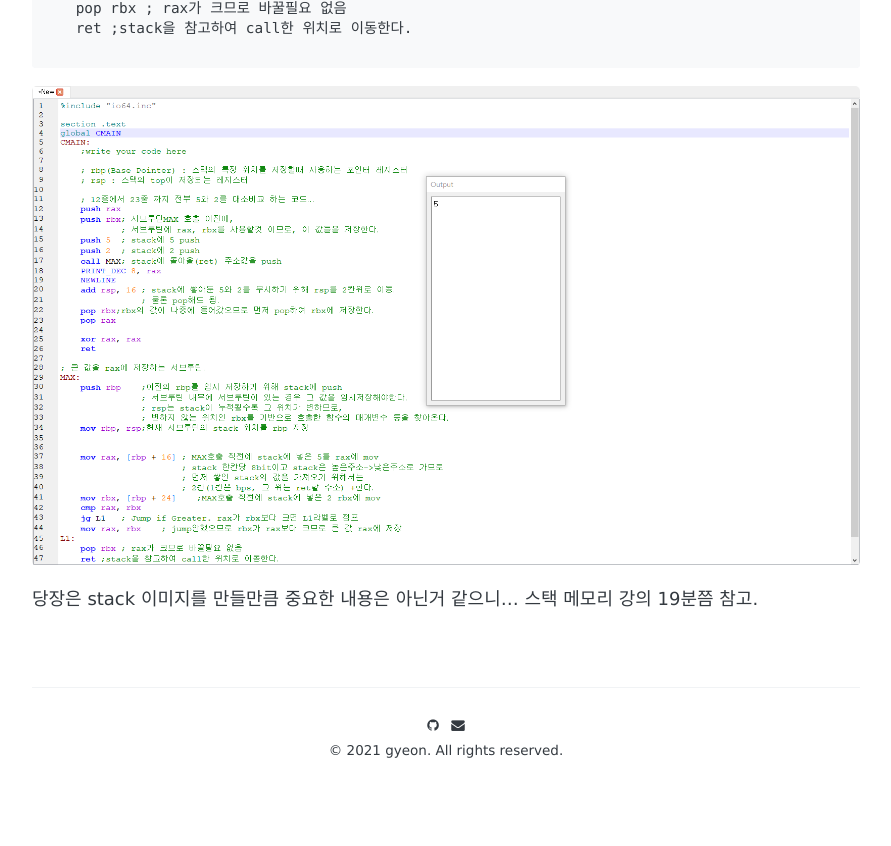
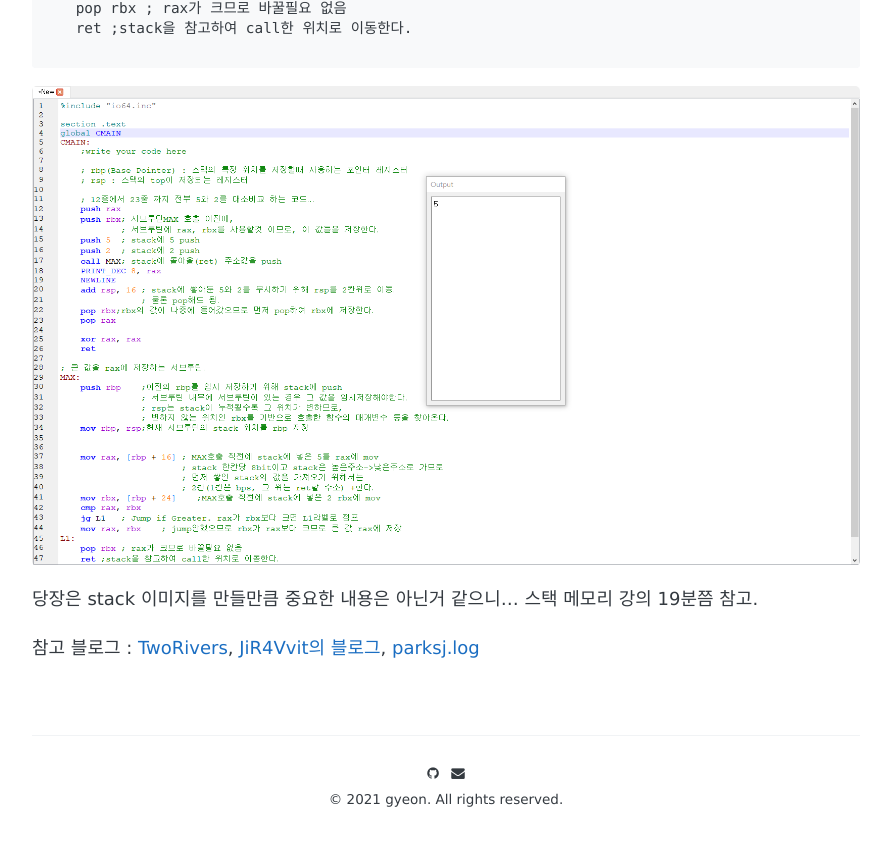
Before and after one commit to gyujun9403/gyujun9403.github.io, a Jekyll site: the page built from _posts/2022-02-10-game_cpp_assem3.md, in a window 1280 px wide and 900 px high, scrolled down 1276 px. Shown: the top 846 px of the window, without its empty margins (194-1085 px from the left). Built offline with Jekyll 4.4.1, drawn with Linux system fonts in a browser that asks for light colours; some web fonts are replaced; comment, search, counter and statistics services are not loaded.

Commit message:
참조 블로그 추가

````diff
--- a/_posts/2022-02-10-game_cpp_assem3.md
+++ b/_posts/2022-02-10-game_cpp_assem3.md
@@ -60,3 +60,5 @@ L1:
 ```
 ![코드 이미지](\images\game_cpp\assembly08.png)
 당장은 stack 이미지를 만들만큼 중요한 내용은 아닌거 같으니... 스택 메모리 강의 19분쯤 참고.
+
+참고 블로그 : [TwoRivers](https://m.blog.naver.com/PostView.naver?isHttpsRedirect=true&blogId=krquddnr37&logNo=20191417881), [JiR4Vvit의 블로그](https://jiravvit.tistory.com/87), [parksj.log](https://velog.io/@parksj3205/Assembly-%EB%A0%88%EC%A7%80%EC%8A%A4%ED%84%B0)
````
